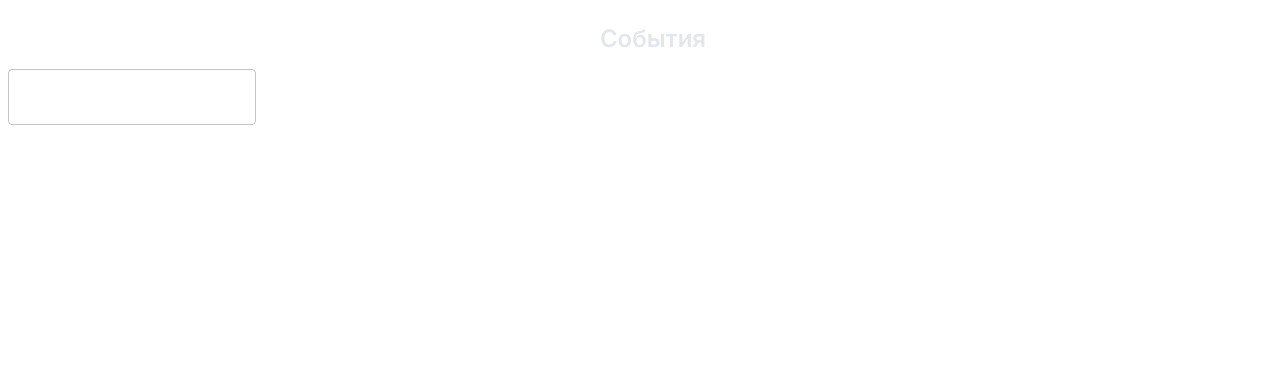
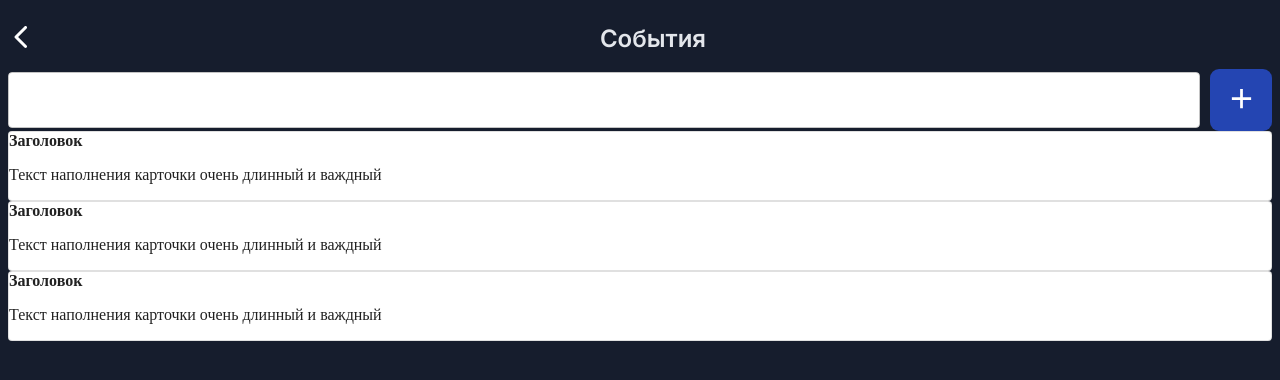
Before and after one commit to zZENNn/TimeSlots_TMA, a React (Vite) app: page / in a window 1280 px wide. Shown: the top 380 px of the page. Built offline with nearby package versions, Linux system fonts and the light colour scheme.

Commit message:
EventsPage sketch

```diff
--- a/src/App.css
+++ b/src/App.css
@@ -1,45 +1,3 @@
-/*
-
-#root {
-  max-width: 1280px;
-  margin: 0 auto;
-  padding: 2rem;
-  text-align: center;
-
+html{
+  background-color: hsl(220, 35%, 13%);
 }
-
-.logo {
-  height: 6em;
-  padding: 1.5em;
-  will-change: filter;
-  transition: filter 300ms;
-}
-.logo:hover {
-  filter: drop-shadow(0 0 2em #646cffaa);
-}
-.logo.react:hover {
-  filter: drop-shadow(0 0 2em #61dafbaa);
-}
-
-@keyframes logo-spin {
-  from {
-    transform: rotate(0deg);
-  }
-  to {
-    transform: rotate(360deg);
-  }
-}
-
-@media (prefers-reduced-motion: no-preference) {
-  a:nth-of-type(2) .logo {
-    animation: logo-spin infinite 20s linear;
-  }
-}
-
-.card {
-  padding: 2em;
-}
-
-.read-the-docs {
-  color: #888;
-} */
--- a/src/components/AddButton/AddButton.scss
+++ b/src/components/AddButton/AddButton.scss
@@ -8,9 +8,10 @@ $AddButtonLightHover: #c7cace;
     border-width: 0;
     cursor: pointer;
 
+
     &_size_big{
-        width: 62px;
-        height: 62px;
+        min-width: 62px;
+        min-height: 62px;
         border-radius: 9px;
         img{
             width: 33px;
--- a/src/components/AddButton/AddButton.tsx
+++ b/src/components/AddButton/AddButton.tsx
@@ -1,15 +1,17 @@
 import React from 'react'
-//import icon from './plus_icon.svg'
+import icon from './plus_icon_white.svg'
+import './AddButton.scss'
 
 export type AddButtonProps = {
    color: 'blue' | 'white'
    size: 'big' | 'small'
-   children: React.ReactNode
 
 }
 
 export default function AddButton(props:AddButtonProps) {
   return (
-   <button className={`AddButton AddButton_color_${props.color} AddButton_size_${props.size}`} type='button'>{props.children}</button>
+   <button className={`AddButton AddButton_color_${props.color} AddButton_size_${props.size}`} type='button'>
+    <img src={icon} alt="" />
+   </button>
   )
 }
--- a/src/pages/EventsPage/EventsPage.scss
+++ b/src/pages/EventsPage/EventsPage.scss
@@ -0,0 +1,19 @@
+.Search{
+    fieldset{
+        background-color: white;
+        min-width: 100px;
+    }
+
+
+}
+
+.SearchAndAdd{
+    display: flex;
+    flex-direction: row;
+    align-items: center;
+    justify-content: space-between;
+}
+
+.AddButton{
+    margin-left: 10px;
+}
--- a/src/pages/EventsPage/EventsPage.tsx
+++ b/src/pages/EventsPage/EventsPage.tsx
@@ -1,13 +1,32 @@
 
 //import React from 'react'
-
+import './EventsPage.scss'
 import Header from '../../components/Header/Header'
-import { TextField } from '@mui/material'
+import { Card, TextField } from '@mui/material'
+import AddButton from '../../components/AddButton/AddButton'
 export default function EventsPage() {
   return (
     <>
         <Header headingText='События'/>
-        <TextField></TextField>
+        <div className="SearchAndAdd">
+          <TextField className='Search' fullWidth/><AddButton color='blue' size='big'/>
+        </div>
+        <div className="Events">
+          <Card variant='outlined'>
+            <b>Заголовок</b>
+            <p>Текст наполнения карточки очень длинный и важдный</p>
+          </Card>
+
+          <Card variant='outlined'>
+            <b>Заголовок</b>
+            <p>Текст наполнения карточки очень длинный и важдный</p>
+          </Card>
+
+          <Card variant='outlined'>
+            <b>Заголовок</b>
+            <p>Текст наполнения карточки очень длинный и важдный</p>
+          </Card>
+        </div>
 
     </>
   )
```
Also changed, not shown: 1 other file (tests, documents, lock files or other folders).
